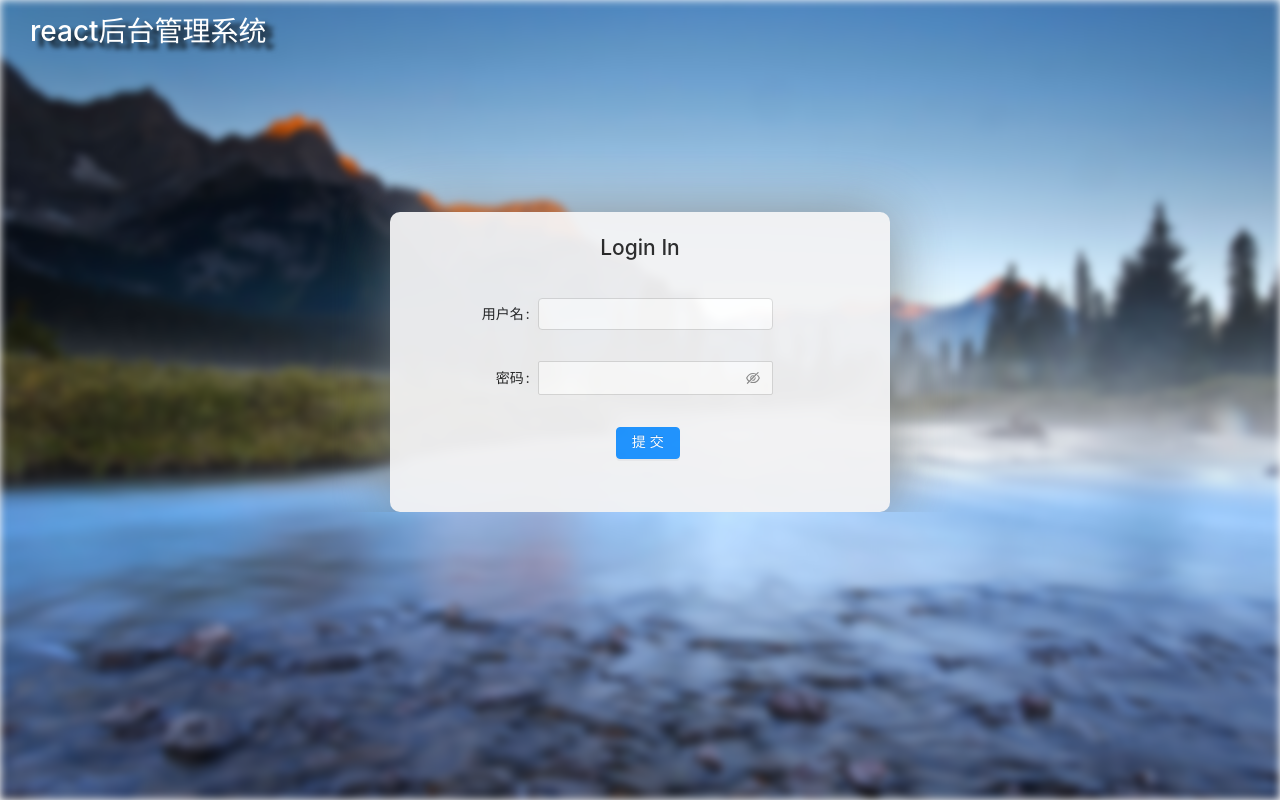
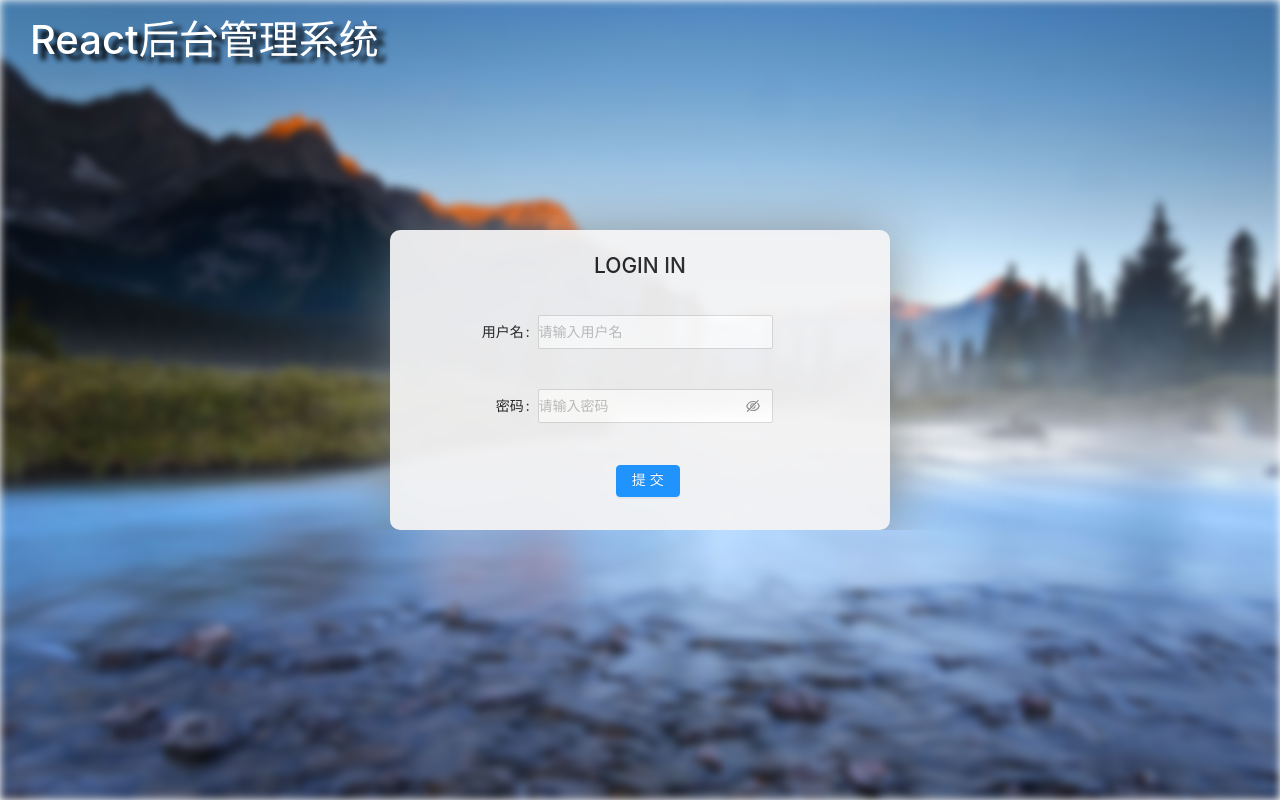
Before and after one commit to cheapCoder/react-admin, a React (Create React App) app: page / in a window 1280 px wide. Built offline with nearby package versions, Linux system fonts and the light colour scheme.

Commit message:
封装原生axios，二次封装请求拦截器

```diff
--- a/config-overrides.js
+++ b/config-overrides.js
@@ -1,4 +1,5 @@
 const { override, fixBabelImports, addLessLoader } = require('customize-cra');
+
 module.exports = override(
 	fixBabelImports('import', {
 		libraryName: 'antd',
@@ -9,7 +10,7 @@ module.exports = override(
 		lessOptions: //问题解决：https://blog.csdn.net/Dong__Ni/article/details/108446699
 		{
 			javascriptEnabled: true,
-			modifyVars: { '@primary-color': '#08a7fa' },
+			modifyVars: { '@primary-color': "#08a7fa" },
 		}
 	})
 );
--- a/package.json
+++ b/package.json
@@ -7,7 +7,9 @@
     "@testing-library/react": "^9.3.2",
     "@testing-library/user-event": "^7.1.2",
     "antd": "^4.7.3",
+    "axios": "^0.21.0",
     "babel-plugin-import": "^1.13.1",
+    "nprogress": "^0.2.0",
     "react": "^16.14.0",
     "react-dom": "^16.14.0",
     "react-redux": "^7.2.1",
@@ -42,5 +44,6 @@
       "last 1 firefox version",
       "last 1 safari version"
     ]
-  }
+  },
+  "proxy": "http://localhost:4000"
 }
--- /dev/null
+++ b/src/api/index.js
@@ -0,0 +1,3 @@
+import instance from './instance'
+
+export const reqLogin = (username, password) => instance.post("/login", {username, password});
--- /dev/null
+++ b/src/api/instance.js
@@ -0,0 +1,34 @@
+import axios from 'axios'
+import { message } from "antd";
+import qs from "querystring"
+
+import { BASE_URL } from '../myConfig'
+
+const instance = axios.create({
+  baseURL: BASE_URL,
+})
+// 拦截器
+instance.interceptors.request.use((config) => {
+
+  if (config.method.toLowerCase() === "post") { //统一将post请求的json数据转换为urlencoded格式
+    config.data = qs.stringify(config.data)
+  }
+
+
+  console.log(config);
+  return config;
+})
+instance.interceptors.response.use((res) => {
+  if (!res.status) {        //统一处理请求成功但后台拒绝的情况
+    message.error(res.msg, 1)
+    return new Promise()
+  } else {
+    message.success("操作成功", 1)
+    return res.data;
+  }
+}, (err) => {
+  message.error(err.message, 1);     //请求失败
+  return new Promise()
+})
+
+export default instance;
--- a/src/containers/login/Login.jsx
+++ b/src/containers/login/Login.jsx
@@ -1,11 +1,12 @@
 import React from 'react';
 import { connect } from 'react-redux'
-import { Form, Input, Button, Checkbox } from 'antd';
+import { Form, Input, Button, message } from 'antd';
 
 import { demo } from '../../redux/actions/actiondemo';
+import { reqLogin } from '../../api/index'
 import './login.less'
 
-
+//表单布局
 const layout = {
   labelCol: { span: 6 },
   wrapperCol: { span: 12 },
@@ -14,25 +15,33 @@ const tailLayout = {
   wrapperCol: { offset: 10, span: 2 },
 };
 
+//表单验证规则
+const validateRuler = [{ required: true, message: "这是必输项" }, { max: 12, message: "输入超出上限" }, { min: 4, message: "输入不及下限" }, { whitespace: true, message: "are you kidding？" }, { pattern: /^\w+$/, message: '必须是英文、数组或下划线组成' }]
+
+// 组件类
 class Login extends React.Component {
   componentDidMount() {
     // console.log(this.props);
   }
 
-  onFinish = values => {
-    console.log('Success:', values);
+  onFinish = ({username, password}) => {
+    reqLogin(username, password).then((res)=> {
+      console.log(res);
+    })
+    console.log('Success:', username, password);
   };
 
   onFinishFailed = errorInfo => {
+    message.error('输入有误，请重新输入', 1);
     console.log('Failed:', errorInfo);
   };
   render() {
 
     return (
       <div className="login">
-        <h1>react后台管理系统</h1>
+        <h1>React后台管理系统</h1>
         <article className="loginForm">
-          <h2 style={{marginTop: "20px"}}>Login In</h2>
+          <h2 style={{ marginTop: "20px" }}>LOGIN IN</h2>
           <Form
             requiredMark={false}
             {...layout}
@@ -43,26 +52,27 @@ class Login extends React.Component {
 
           >
             <Form.Item
-            className="center"
+              className="center"
               label="用户名"
               name="username"
-              rules={[{ required: true, message: '请输入用户名' }]}
+              rules={validateRuler}
             >
-              <Input />
+              <Input placeholder="请输入用户名" allowClear />
             </Form.Item>
 
             <Form.Item
-            className="center"
+
+              className="center"
               label="密码"
               name="password"
-              rules={[{ required: true, message: '请输入密码' }]}
+              rules={validateRuler}
             >
-              <Input.Password />
+              <Input.Password placeholder="请输入密码" allowClear />
             </Form.Item>
 
             <Form.Item
-            className="center"
-            {...tailLayout}>
+              className="center"
+              {...tailLayout}>
               <Button type="primary" htmlType="submit">
                 提交
         </Button>
--- a/src/containers/login/login.less
+++ b/src/containers/login/login.less
@@ -11,15 +11,16 @@
 		z-index: -999;
 	}
 	h1 {
+		font-size: 40px;
 		margin: 10px 30px;
 		color: white;
 		text-shadow: 8px 6px 5px  #000;
 	}
 	h2 {
+		text-align: center;
 		padding: 20px;
 	}
 	.loginForm {
-		text-align: center;
 		width: 500px;
 		height: 300px;
 		margin: auto;
@@ -33,6 +34,6 @@
 }
 
 .center {
-	margin-top: 10px;
+	padding-bottom: 10px;
 	margin-left: 30px;
 }
--- /dev/null
+++ b/src/myConfig.js
@@ -0,0 +1,3 @@
+
+
+export const BASE_URL = "http://localhost:3000"
```
Also changed, not shown: 2 other files (tests, documents, lock files or other folders).
